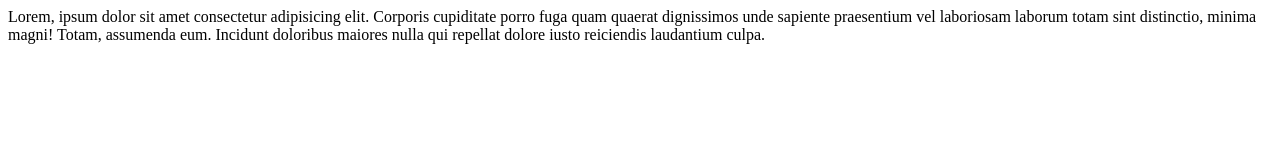
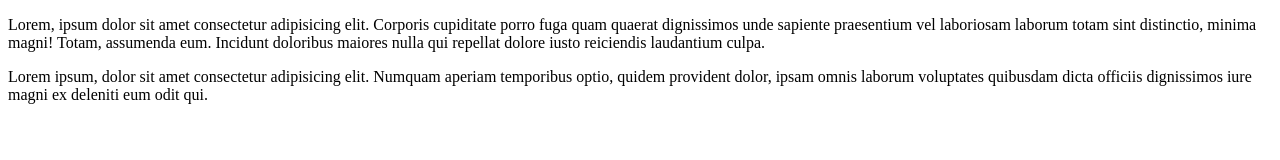
Before and after one commit to ManDrAgooRA/merge, a plain HTML site: page index.html in a window 1280 px wide. Drawn offline with Linux system fonts and the light colour scheme.

Commit message:
update index.html

```diff
--- a/index.html
+++ b/index.html
@@ -10,9 +10,17 @@
 
 <body>
     <div class="some-block">
-        Lorem, ipsum dolor sit amet consectetur adipisicing elit. Corporis cupiditate porro fuga quam quaerat
-        dignissimos unde sapiente praesentium vel laboriosam laborum totam sint distinctio, minima magni! Totam,
-        assumenda eum. Incidunt doloribus maiores nulla qui repellat dolore iusto reiciendis laudantium culpa.
+        <p>Lorem, ipsum dolor sit amet consectetur adipisicing elit. Corporis cupiditate porro fuga quam quaerat
+            dignissimos unde sapiente praesentium vel laboriosam laborum totam sint distinctio, minima magni! Totam,
+            assumenda eum. Incidunt doloribus maiores nulla qui repellat dolore iusto reiciendis laudantium culpa.</p>
+
+    </div>
+    <div class="another-block">
+        <p>
+            Lorem ipsum, dolor sit amet consectetur adipisicing elit. Numquam aperiam temporibus optio, quidem provident
+            dolor, ipsam omnis laborum voluptates quibusdam dicta officiis dignissimos iure magni ex deleniti eum odit
+            qui.
+        </p>
     </div>
 </body>
 
```
